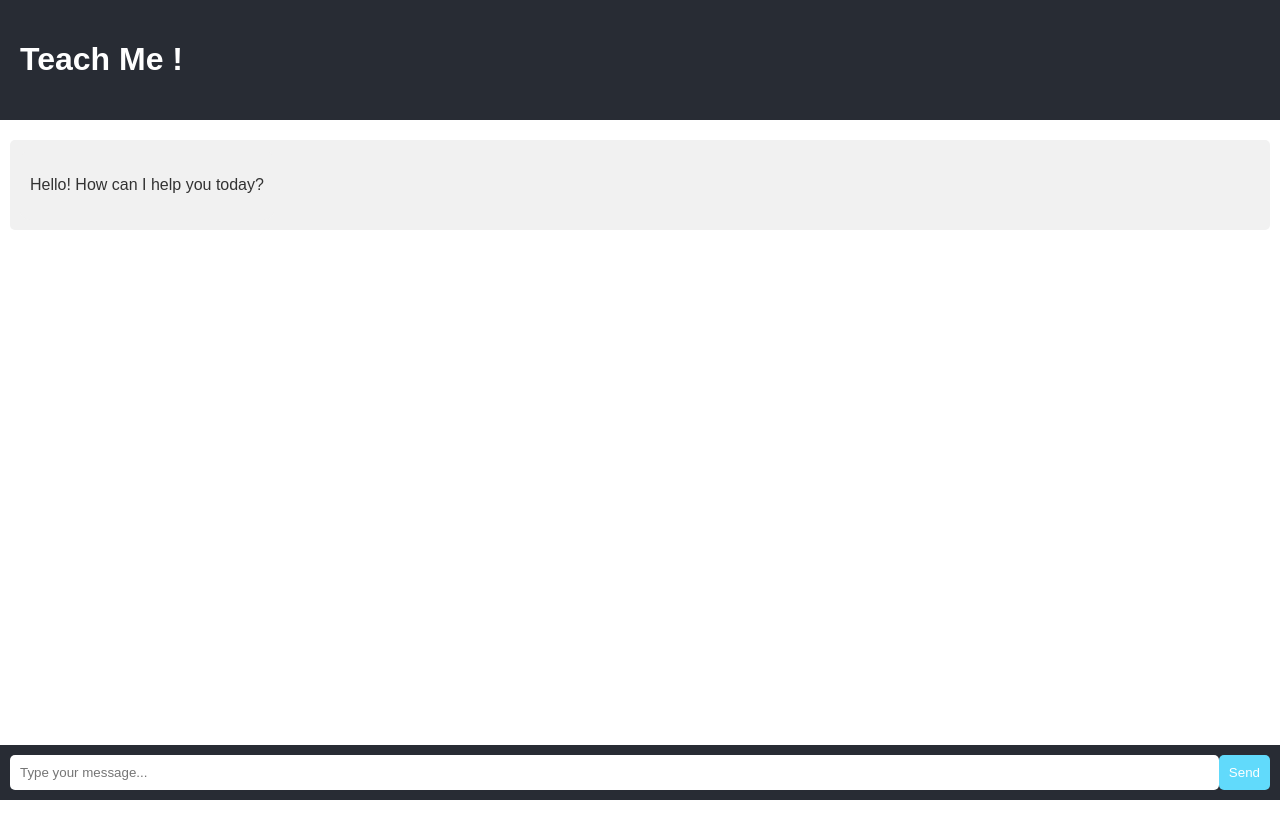
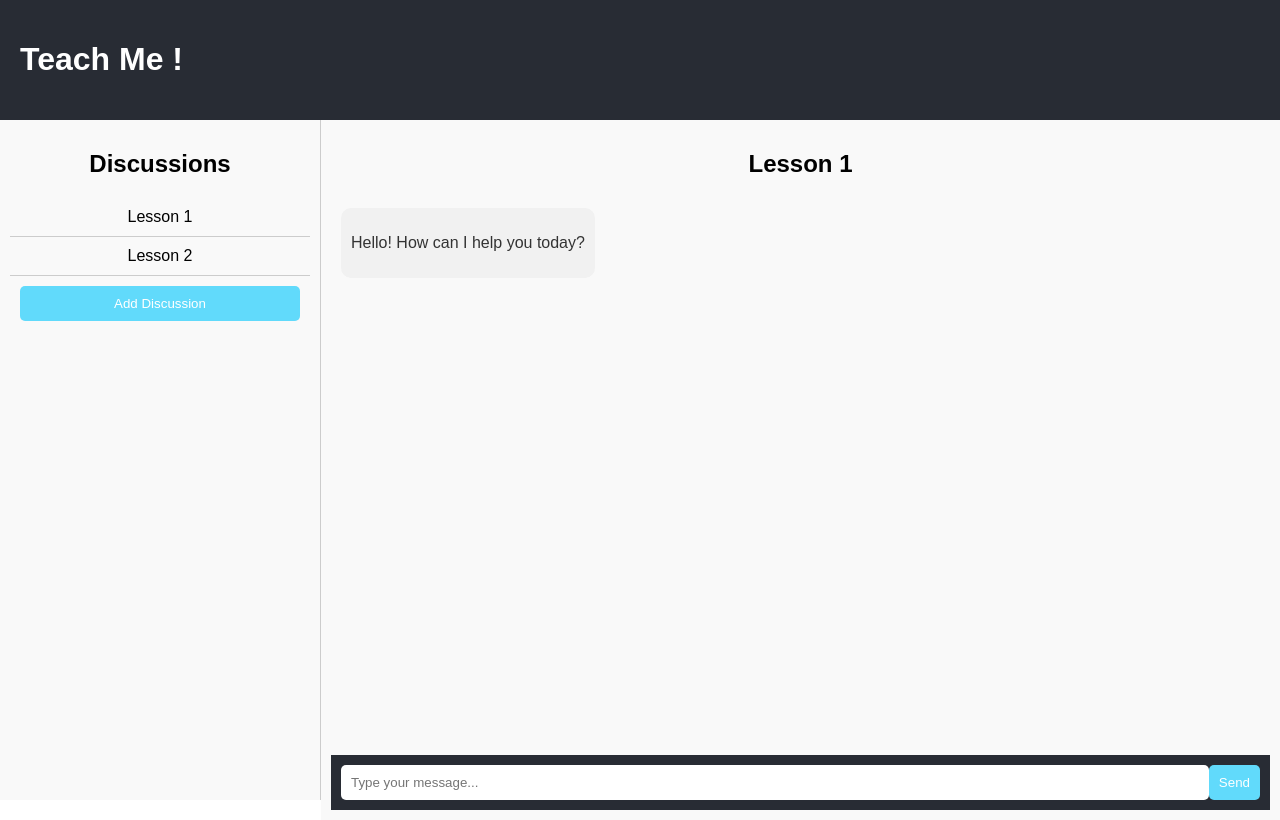
Before and after one commit to Nalistas/Hackathon_31May2024, a React (Create React App) app in the folder front/: page / in a window 1280 px wide. Built offline with nearby package versions, Linux system fonts and the light colour scheme.

Commit message:
[ADD] adding lessons option

```diff
--- a/front/src/App.css
+++ b/front/src/App.css
@@ -11,20 +11,25 @@
   background-color: #282c34;
   padding: 20px;
   color: white;
+  text-align: left;
 }
 
-.message-list {
+.main-content {
+  display: flex;
+  flex: 1;
+}
+
+.discussion-list {
+  width: 300px;
+  border-right: 1px solid #ccc;
+  background-color: #f9f9f9;
+}
+
+.discussion {
   flex: 1;
   padding: 10px;
   overflow-y: auto;
-}
-
-.message {
-  background-color: #f1f1f1;
-  margin: 10px 0;
-  padding: 10px;
-  border-radius: 5px;
-  text-align: left;
+  background-color: #f9f9f9;
 }
 
 .chat-input {
@@ -52,57 +57,3 @@
 .chat-input button:hover {
   background-color: #21a1f1;
 }
-/* src/App.css */
-.App {
-  text-align: center;
-  font-family: Arial, sans-serif;
-  display: flex;
-  flex-direction: column;
-  height: 100vh;
-}
-
-.App-header {
-  background-color: #282c34;
-  padding: 20px;
-  color: white;
-}
-
-.message-list {
-  flex: 1;
-  padding: 10px;
-  overflow-y: auto;
-}
-
-.message {
-  background-color: #f1f1f1;
-  margin: 10px 0;
-  padding: 10px;
-  border-radius: 5px;
-  text-align: left;
-}
-
-.chat-input {
-  display: flex;
-  padding: 10px;
-  background-color: #282c34;
-}
-
-.chat-input input {
-  flex: 1;
-  padding: 10px;
-  border: none;
-  border-radius: 5px;
-}
-
-.chat-input button {
-  padding: 10px;
-  border: none;
-  border-radius: 5px;
-  background-color: #61dafb;
-  color: white;
-  cursor: pointer;
-}
-
-.chat-input button:hover {
-  background-color: #21a1f1;
-}
--- a/front/src/App.js
+++ b/front/src/App.js
@@ -1,30 +1,50 @@
 // src/App.js
 import React, { useState } from 'react';
 import Header from './components/Header';
-import MessageList from './components/MessageList';
-import ChatInput from './components/ChatInput';
+import DiscussionList from './components/DiscussionList';
+import Discussion from './components/Discussion';
 import './App.css';
 
 function App() {
-  const [messages, setMessages] = useState([
-    { id: 1, text: "Hello! How can I help you today?", sender: "bot", timestamp: new Date().toLocaleTimeString() },
+  const [discussions, setDiscussions] = useState([
+    { id: 1, title: "Lesson 1", messages: [{ id: 1, text: "Hello! How can I help you today?", sender: "bot", timestamp: new Date().toLocaleTimeString() }] },
+    { id: 2, title: "Lesson 2", messages: [{ id: 1, text: "We appreciate your feedback!", sender: "bot", timestamp: new Date().toLocaleTimeString() }] },
   ]);
+  const [currentDiscussionId, setCurrentDiscussionId] = useState(discussions[0].id);
+  const [nextDiscussionId, setNextDiscussionId] = useState(discussions.length + 1);
 
   const addMessage = (text) => {
-    const newMessage = {
-      id: messages.length + 1,
-      text,
-      sender: "user",
-      timestamp: new Date().toLocaleTimeString(),
+    setDiscussions(discussions.map(discussion => {
+      if (discussion.id === currentDiscussionId) {
+        return {
+          ...discussion,
+          messages: [...discussion.messages, { id: discussion.messages.length + 1, text, sender: "user", timestamp: new Date().toLocaleTimeString() }],
+        };
+      }
+      return discussion;
+    }));
+  };
+
+  const addDiscussion = () => {
+    const newDiscussion = {
+      id: nextDiscussionId,
+      title: `Lesson ${nextDiscussionId}`,
+      messages: [],
     };
-    setMessages([...messages, newMessage]);
+    setDiscussions([...discussions, newDiscussion]);
+    setCurrentDiscussionId(newDiscussion.id);
+    setNextDiscussionId(nextDiscussionId + 1);
   };
+
+  const currentDiscussion = discussions.find(d => d.id === currentDiscussionId);
 
   return (
     <div className="App">
       <Header />
-      <MessageList messages={messages} />
-      <ChatInput addMessage={addMessage} />
+      <div className="main-content">
+        <DiscussionList discussions={discussions} setCurrentDiscussionId={setCurrentDiscussionId} addDiscussion={addDiscussion} />
+        <Discussion discussion={currentDiscussion} addMessage={addMessage} />
+      </div>
     </div>
   );
 }
--- /dev/null
+++ b/front/src/components/Discussion.css
@@ -0,0 +1,37 @@
+/* src/components/Discussion.css */
+.discussion {
+    display: flex;
+    flex-direction: column;
+    height: 100%;
+}
+
+.message-list {
+    flex: 1;
+    overflow-y: auto;
+}
+
+.chat-input {
+    display: flex;
+    padding: 10px;
+    background-color: #282c34;
+}
+
+.chat-input input {
+    flex: 1;
+    padding: 10px;
+    border: none;
+    border-radius: 5px;
+}
+
+.chat-input button {
+    padding: 10px;
+    border: none;
+    border-radius: 5px;
+    background-color: #61dafb;
+    color: white;
+    cursor: pointer;
+}
+
+.chat-input button:hover {
+    background-color: #21a1f1;
+}
--- /dev/null
+++ b/front/src/components/Discussion.js
@@ -0,0 +1,17 @@
+// src/components/Discussion.js
+import React from 'react';
+import MessageList from './MessageList';
+import ChatInput from './ChatInput';
+import './Discussion.css';
+
+function Discussion({ discussion, addMessage }) {
+  return (
+    <div className="discussion">
+      <h2>{discussion.title}</h2>
+      <MessageList messages={discussion.messages} />
+      <ChatInput addMessage={addMessage} />
+    </div>
+  );
+}
+
+export default Discussion;
--- /dev/null
+++ b/front/src/components/DiscussionList.css
@@ -0,0 +1,35 @@
+/* src/components/DiscussionList.css */
+.discussion-list {
+    display: flex;
+    flex-direction: column;
+    padding: 10px;
+}
+
+.discussion-item {
+    padding: 10px;
+    cursor: pointer;
+    border-bottom: 1px solid #ccc;
+}
+
+.discussion-item:hover {
+    background-color: #f1f1f1;
+}
+
+.new-discussion {
+    display: flex;
+    flex-direction: column;
+    padding: 10px;
+}
+
+.new-discussion button {
+    padding: 10px;
+    border: none;
+    border-radius: 5px;
+    background-color: #61dafb;
+    color: white;
+    cursor: pointer;
+}
+
+.new-discussion button:hover {
+    background-color: #21a1f1;
+}
--- /dev/null
+++ b/front/src/components/DiscussionList.js
@@ -0,0 +1,25 @@
+// src/components/DiscussionList.js
+import React from 'react';
+import './DiscussionList.css';
+
+function DiscussionList({ discussions, setCurrentDiscussionId, addDiscussion }) {
+  return (
+    <div className="discussion-list">
+      <h2>Discussions</h2>
+      {discussions.map(discussion => (
+        <div
+          key={discussion.id}
+          className="discussion-item"
+          onClick={() => setCurrentDiscussionId(discussion.id)}
+        >
+          {discussion.title}
+        </div>
+      ))}
+      <div className="new-discussion">
+        <button onClick={addDiscussion}>Add Discussion</button>
+      </div>
+    </div>
+  );
+}
+
+export default DiscussionList;
```
